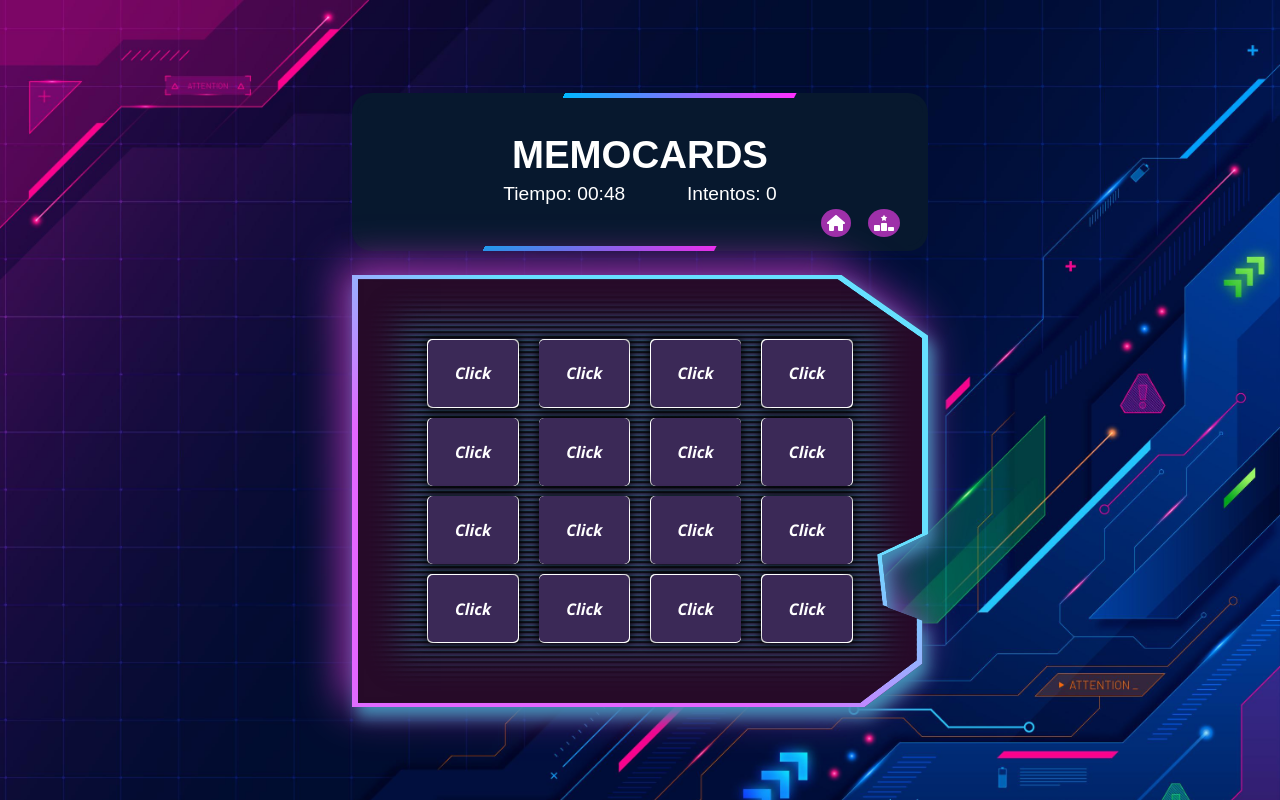
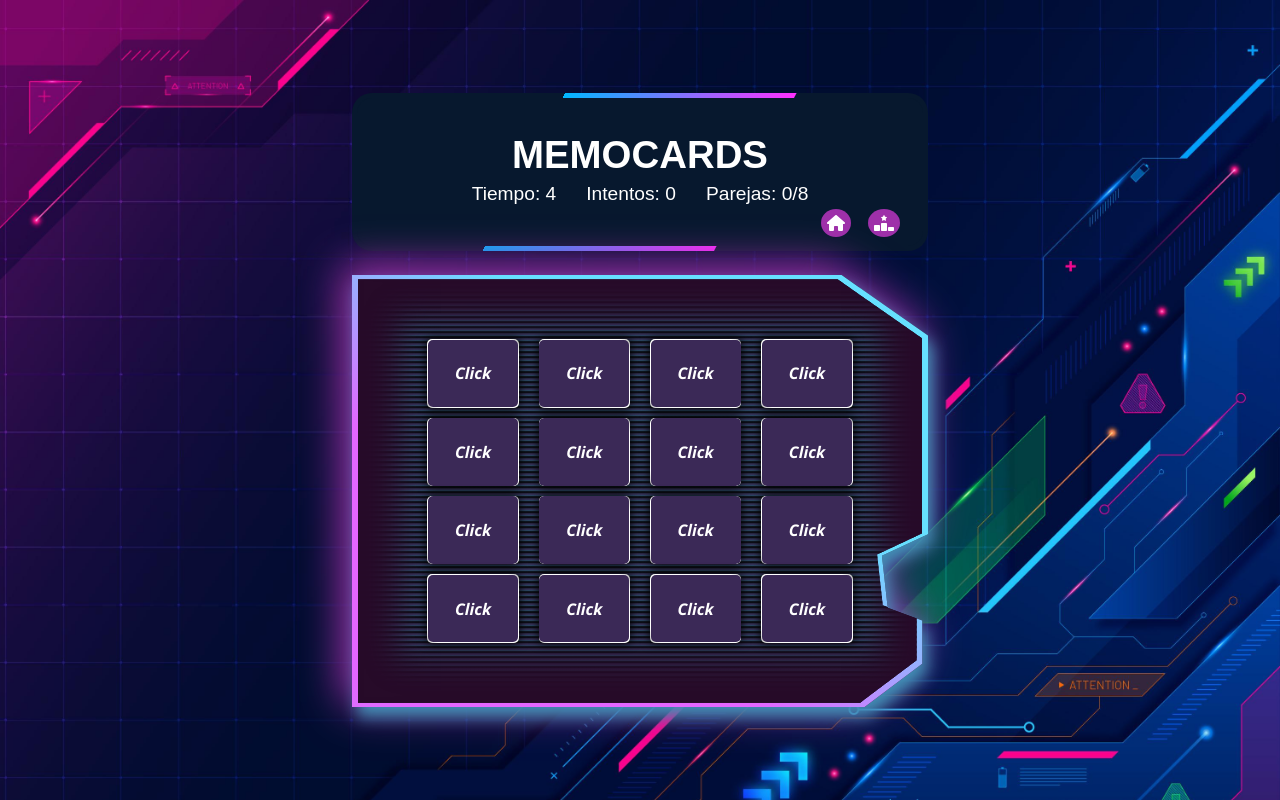
Before and after one commit to nedagosa-cod/cards-pairs, a React (Vite) app: page / in a window 1280 px wide. Built offline with nearby package versions, Linux system fonts and the light colour scheme.

Commit message:
config puntajes

```diff
--- a/src/components/UserHeader/UserHeader.jsx
+++ b/src/components/UserHeader/UserHeader.jsx
@@ -1,4 +1,4 @@
-import { useContext } from "react"
+import { useContext, useEffect, useState } from "react"
 import { AppContext } from "../../context/context"
 
 import './userHeader.css'
@@ -6,12 +6,22 @@ import './userHeader.css'
 
 export const UserHeader = () => {
 
-    const { contador } = useContext(AppContext)
+    let [timer, setTimer] = useState(0)
+    const { contador, pares } = useContext(AppContext)
+
+    useEffect(() => {
+        const fnTimer =  setInterval(() =>{
+            setTimer(timer++)
+        }, 1000);
+        return () => clearInterval(fnTimer);
+    },[])
+
 
     return (
         <div className='data'>
-            <span>Tiempo: 00:48</span>
+            <span>Tiempo: {timer}</span>
             <span>Intentos: {contador}</span>
+            <span>Parejas: {pares}/8</span>
         </div>
     )
 }
--- a/src/context/reducer.jsx
+++ b/src/context/reducer.jsx
@@ -1,10 +1,11 @@
-import { useRef, useState } from "react"
+import { useState } from "react"
 import { AppContext } from "./context"
 
 const ContextCompo = ({children}) => {
 
     const [card_a, setCard_a] = useState('')
     const [card_b, setCard_b] = useState('')
+    let [pares, setPares] = useState(0)
     let [contador, setContador] = useState(0)
 
     console.log('a: ' + card_a)
@@ -25,7 +26,6 @@ const ContextCompo = ({children}) => {
                 }
             }
         } else {
-            console.log('hola')
             setTimeout(() => {
                 for (const check of listChecks) {
                     check.name == card_a ? check.checked = false : ''
@@ -37,16 +37,20 @@ const ContextCompo = ({children}) => {
             setCard_a('')
             setCard_b('')
             setContador(contador+  1)
-            for (const check of listChecks) {
-                check.removeAttribute('disabled')
+            if (card_a == card_b) {
+                setPares(pares+ 1)
             }
-        },1500)
+            for (let i = 0; i < listChecks.length; i++) {
+                listChecks[i].removeAttribute('disabled')
+            }
+
+        },500)
     }
 
 
 
     return (
-        <AppContext.Provider value={{setCard_a, setCard_b, card_a, card_b, contador}}>
+        <AppContext.Provider value={{setCard_a, setCard_b, card_a, card_b, contador, pares}}>
             { children }
         </AppContext.Provider>
     )
```
